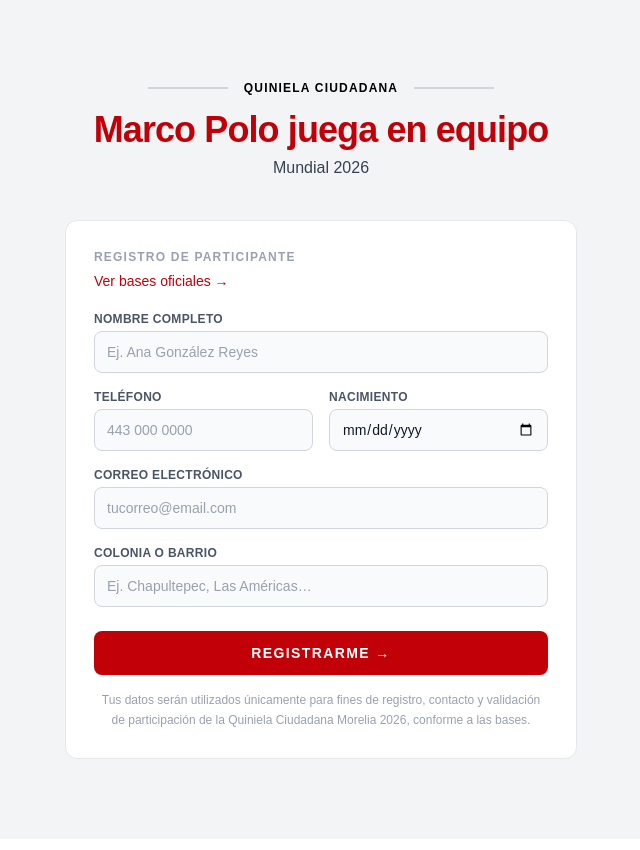
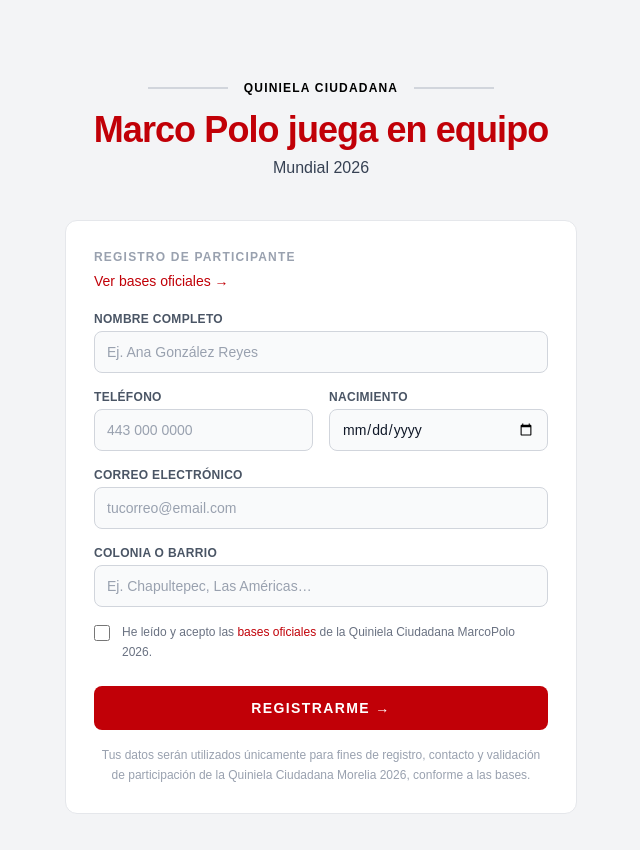
Before and after one commit to DilanParedes99/quiniela, a Next.js app: page /quiniela/bases in a window 1280 px wide. Shown: the top 850 px of the page, without its empty margins (319-959 px from the left). Built offline with nearby package versions, Linux system fonts and the light colour scheme.

Commit message:
Update page.tsx

```diff
--- a/src/app/quiniela/bases/page.tsx
+++ b/src/app/quiniela/bases/page.tsx
@@ -88,6 +88,24 @@ export default function QuinielaPage() {
               />
             </div>
 
+            <div className="flex items-start gap-3 mt-2">
+              <input
+                type="checkbox"
+                id="acepto-bases"
+                className="mt-0.5 h-4 w-4 rounded border-gray-300 accent-red-700 cursor-pointer shrink-0"
+              />
+              <label
+                htmlFor="acepto-bases"
+                className="text-xs text-gray-500 leading-relaxed cursor-pointer"
+              >
+                He leído y acepto las{" "}
+                <Link href="/bases" className="text-red-700 hover:underline">
+                  bases oficiales
+                </Link>{" "}
+                de la Quiniela Ciudadana MarcoPolo 2026.
+              </label>
+            </div>
+
             <button className="w-full mt-2 py-3 bg-red-700 hover:bg-red-800 text-white text-sm font-extrabold tracking-widest uppercase rounded-lg transition-colors">
               Registrarme →
             </button>
```
